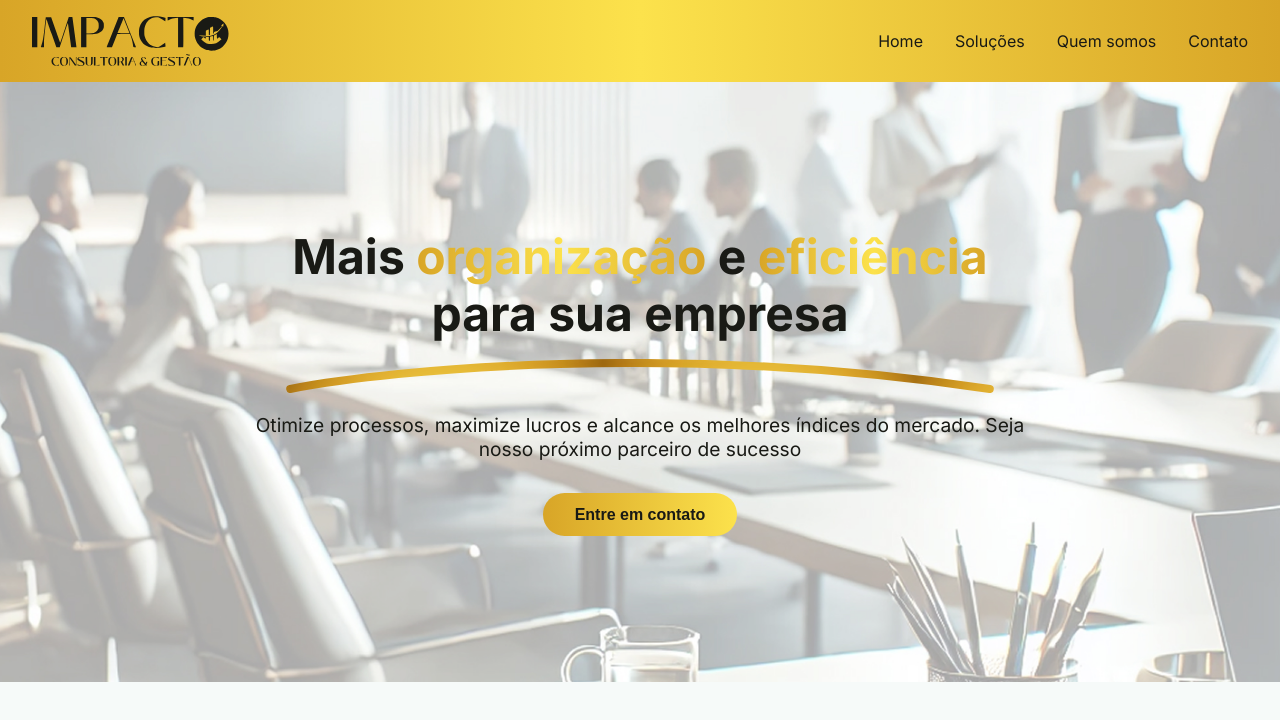
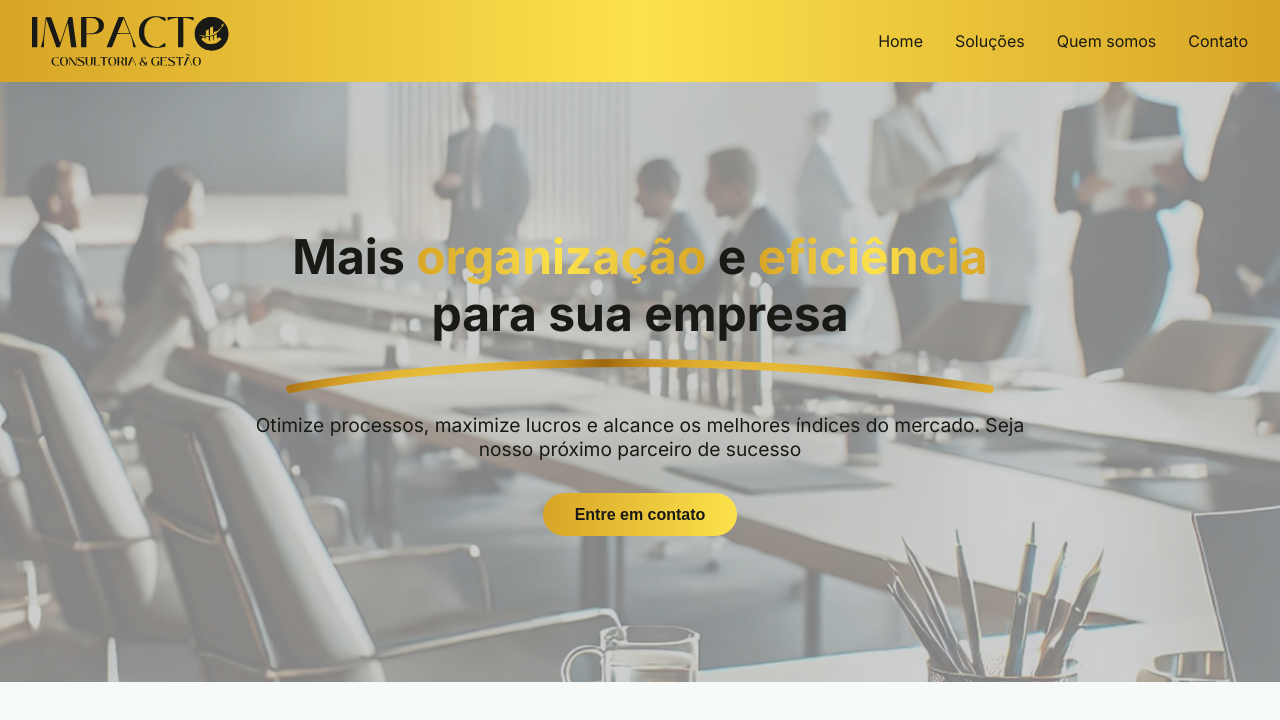
Before and after one commit to MarcellaRodriguesF/impacto-empresarial, a React (Vite) app: page / in a window 1280 px wide. Shown: the top 720 px of the page. Built offline with nearby package versions, Linux system fonts and the light colour scheme.

Commit message:
Update Hero component styles and add animations for title and paragraph

```diff
--- a/src/components/Hero/Hero.module.css
+++ b/src/components/Hero/Hero.module.css
@@ -8,7 +8,7 @@
 }
 
 .overlay {
-  background-color: rgba(255, 255, 255, 0.1);
+  background-color: rgba(12, 12, 12, 0.2);
   width: 100%;
   height: 100%;
   display: flex;
@@ -61,3 +61,24 @@ p {
 .botao:hover {
   transform: scale(1.05);
 }
+
+.animarParagrafo {
+  animation: fadeInUp 1s ease-out forwards;
+  animation-delay: 0.2s;
+  opacity: 0;
+}
+
+@keyframes fadeInUp {
+  0% {
+    opacity: 0;
+    transform: translateY(40px);
+  }
+  100% {
+    opacity: 1;
+    transform: translateY(0);
+  }
+}
+
+.animarTitulo {
+  animation: fadeInUp 1s ease-out forwards;
+}
--- a/src/components/Hero/index.tsx
+++ b/src/components/Hero/index.tsx
@@ -6,16 +6,17 @@ export default function Hero() {
     <section className={styles.hero}>
       <div className={styles.overlay}>
         <div className={styles.content}>
-          <h1>
+          <h1 className={styles.animarTitulo}>
             Mais <span className={styles.amarelo}>organização</span> e{" "}
             <span className={styles.amarelo}>eficiência</span> para sua empresa
           </h1>
+
           <img
             src={destaque}
             alt="Sublinhado decorativo"
             className={styles.decoracao}
           />
-          <p>
+          <p className={styles.animarParagrafo}>
             Otimize processos, maximize lucros e alcance os melhores índices do
             mercado. Seja nosso próximo parceiro de sucesso
           </p>
```
